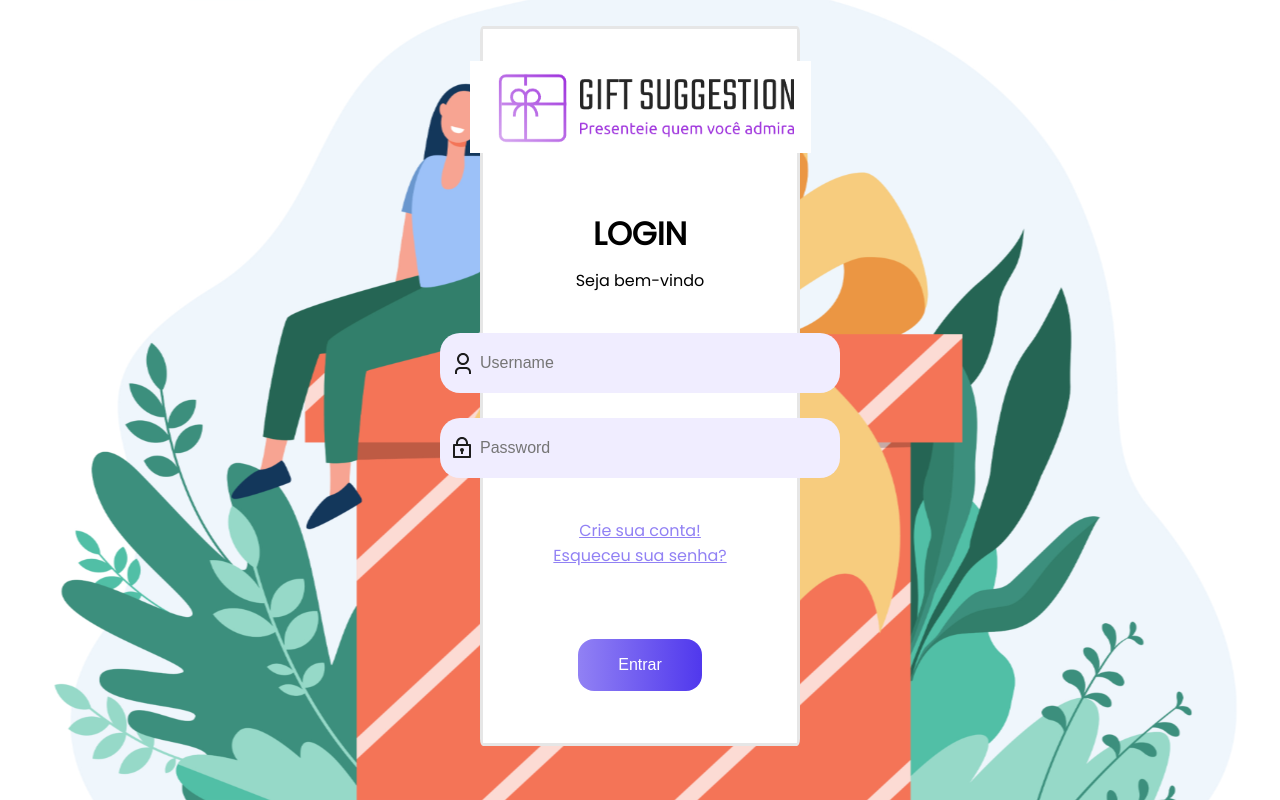
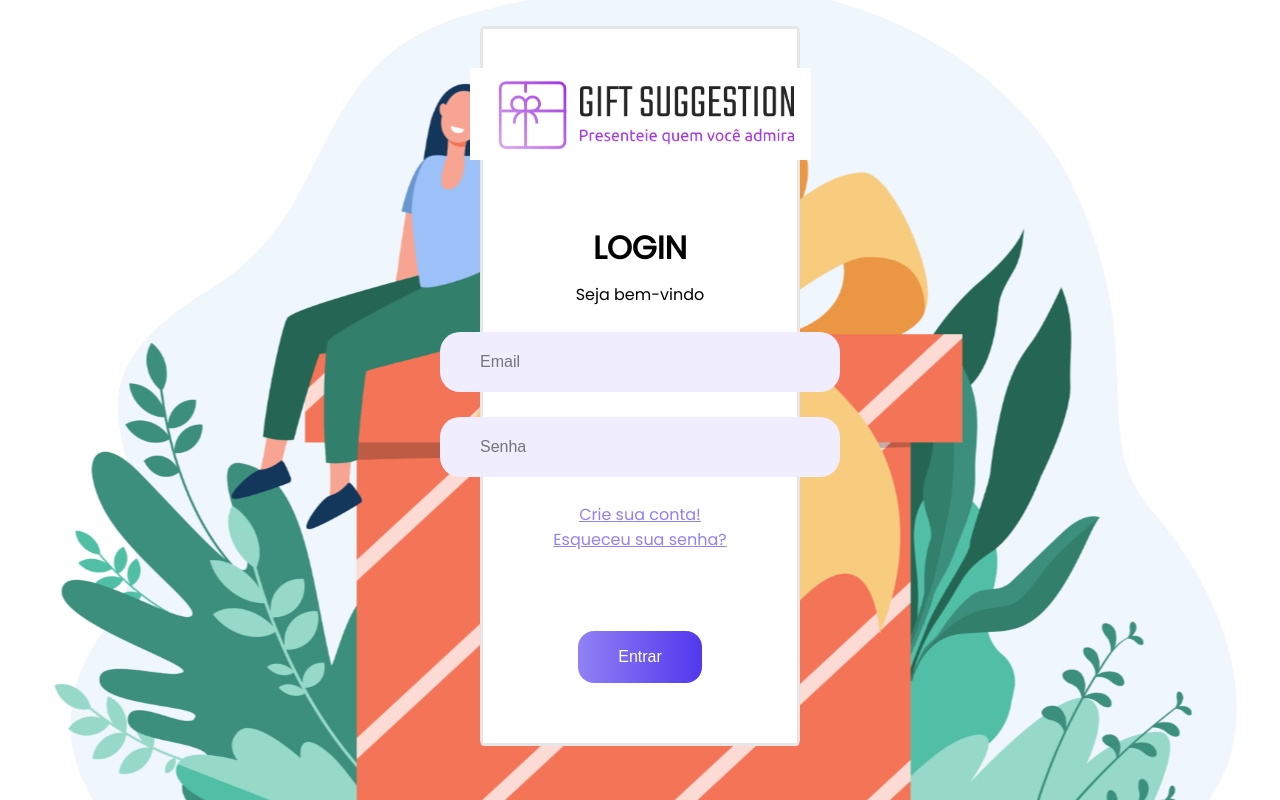
Before and after one commit to brendothierry/gift-suggestion-front-end, a React (Create React App) app: page /login in a window 1280 px wide. Built offline with nearby package versions, Linux system fonts and the light colour scheme.

Commit message:
Adicionando integração do endpoint de login, e corrigindo input de login.

```diff
--- a/src/components/Input/index.js
+++ b/src/components/Input/index.jsx
@@ -1,4 +1,4 @@
-import React, { useState}from "react";
+import React from "react";
 import "./styles.css";
 
 const Input = ({ placeholder, type, name, value, onChange, className, ...restProps }) => {
--- a/src/components/InputLogin/index.js
+++ /dev/null
@@ -1,41 +0,0 @@
-import React from "react"
-import "./styles.css"
-
-
-class InputLogin extends React.Component {
-    state = {
-        email: '',
-        senha: ''
-    }
-
-    render() {
-        return (
-            <div className="container">
-                <div title="Inputlogin">
-                    <div className="Inputlogin">
-                        <div label="Email: * " htmlFor="exempleInputEmail1">
-                            <input
-                                type="email"
-                                value={this.state.email}
-                                onChange={e => this.setState({ email: e.target.value })}
-                                id="exampleInputEmail11"
-                                aria-describedby="emailHelp"
-                                placeholder="Username" />
-                        </div>
-                        <br></br>
-                        <div label="Senha : * " htmlFor="">
-                            <input
-                                type="password"
-                                value={this.state.senha}
-                                onChange={e => this.setState({ senha: e.target.value })}
-                                id="exampleInputPassword1"
-                                placeholder="Password" />
-                        </div>
-                    </div>
-                </div>
-            </div>
-        )
-    }
-}
-
-export default InputLogin
--- /dev/null
+++ b/src/components/InputLogin/index.jsx
@@ -0,0 +1,25 @@
+import React from "react"
+import "./styles.css"
+
+
+const InputLogin = ({ placeholder, type, name, value, onChange, className, ...restProps }) => {
+
+    return (
+            <div title="Inputlogin">
+                <div className="Inputlogin">
+                    <div label="Email: * " htmlFor="exempleInputEmail1">
+                        <input
+                            type={type}
+                            name={name}
+                            placeholder={placeholder}
+                            value={value}
+                            onChange={onChange}
+                            className={className} // Adicionando a classe fornecida
+                        />
+                    </div>
+                </div>
+            </div>
+    );
+}
+
+export default InputLogin;
--- a/src/components/InputLogin/styles.css
+++ b/src/components/InputLogin/styles.css
@@ -1,8 +1,7 @@
 .Inputlogin input[type="email"],
-.Inputlogin input[type="password"] {
+.Inputlogin input[type="senha"] {
   width: 400px;
   height: 60px;
-  top: 237px;
   left: 347px;
   padding: 10px;
   font-size: 16px;
@@ -14,20 +13,18 @@
 }
 
 .Inputlogin input[type="email"] {
-  background-image: url('../../Images/IconUser.svg');
   background-position: 15px center;
   background-color:  #F0EDFF;
   color: #333;
 }
 
-.Inputlogin input[type="password"] {
-  background-image: url('../../Images/IconPass.svg');
+.Inputlogin input[type="senha"] {
   background-position: 10px center;
   background-color:  #F0EDFF;
   color: #333;
 }
 
 .Inputlogin input[type="email"]:focus,
-.Inputlogin input[type="password"]:focus {
+.Inputlogin input[type="senha"]:focus {
   border-color: #00a0d2;
 }
--- a/src/services/userService.jsx
+++ b/src/services/userService.jsx
@@ -14,4 +14,19 @@ const UpdateCliente = async (clienteData) => {
     }
 };
 
-export default { UpdateCliente };
+const Login = async (clienteData) => {
+    try {
+        const response = await axios.post(
+            `http://localhost:8080/gift-suggestion/gs/login`, clienteData
+        );
+        if(response.status == 200){
+        return response.data
+        }
+    } catch (error) {
+        throw error;
+        console.error('Erro ao atualizar cliente:', error);
+    }
+};
+
+
+export default { UpdateCliente, Login };
--- a/src/views/Login.jsx
+++ b/src/views/Login.jsx
@@ -1,8 +1,9 @@
-import React from 'react';
+import React, {useState} from 'react';
 import InputLogin from '../components/InputLogin';
 import Button from '../components/Button';
 import './Login.css';
 import { Link, useNavigate } from 'react-router-dom';
+import userService from '../services/userService';
 
 const Login = () => {
 
@@ -11,6 +12,31 @@ const Login = () => {
     const handleClick = () => {
         navigate('/home')
     }
+
+    const [clienteData, setClienteData] = useState({
+        email: '',
+        senha: '',
+    });
+
+    const handleLogin = async () => {
+        try {
+            const result = await userService.Login(clienteData);
+            alert('Login realizado com sucesso!');
+            handleClick();
+        } catch (error) {
+            alert('Email ou senha incorretos');
+            console.error('Erro no login', error);
+        }
+    };
+
+    const handleChange = (e) => {
+        const { name, value } = e.target;
+        setClienteData((prevData) => ({
+          ...prevData,
+          [name]: value,
+        }));
+      };
+
     return (
         <div className="container">
             {/* Adicione a imagem de fundo */}
@@ -22,11 +48,23 @@ const Login = () => {
                 <h1>LOGIN</h1>
                 <p>Seja bem-vindo </p>
                 <br></br>
-                <InputLogin />
+                <InputLogin
+                placeholder="Email"
+                type="email"
+                name="email"
+                value={clienteData.email}
+                onChange={handleChange}/>
+                <br></br>
+                <InputLogin
+                placeholder="Senha"
+                type="senha"
+                name="senha"
+                value={clienteData.senha}
+                onChange={handleChange}/>
                 <br></br>
                 <Link to="/onboarding" className="create-account">Crie sua conta!</Link>
                 <Link to="/forgot-password" className="forgot-password">Esqueceu sua senha?</Link>
-                <Button label="Entrar" onClick={handleClick} />
+                <Button label="Entrar" onClick={handleLogin} />
             </div>
         </div>
     );
```
